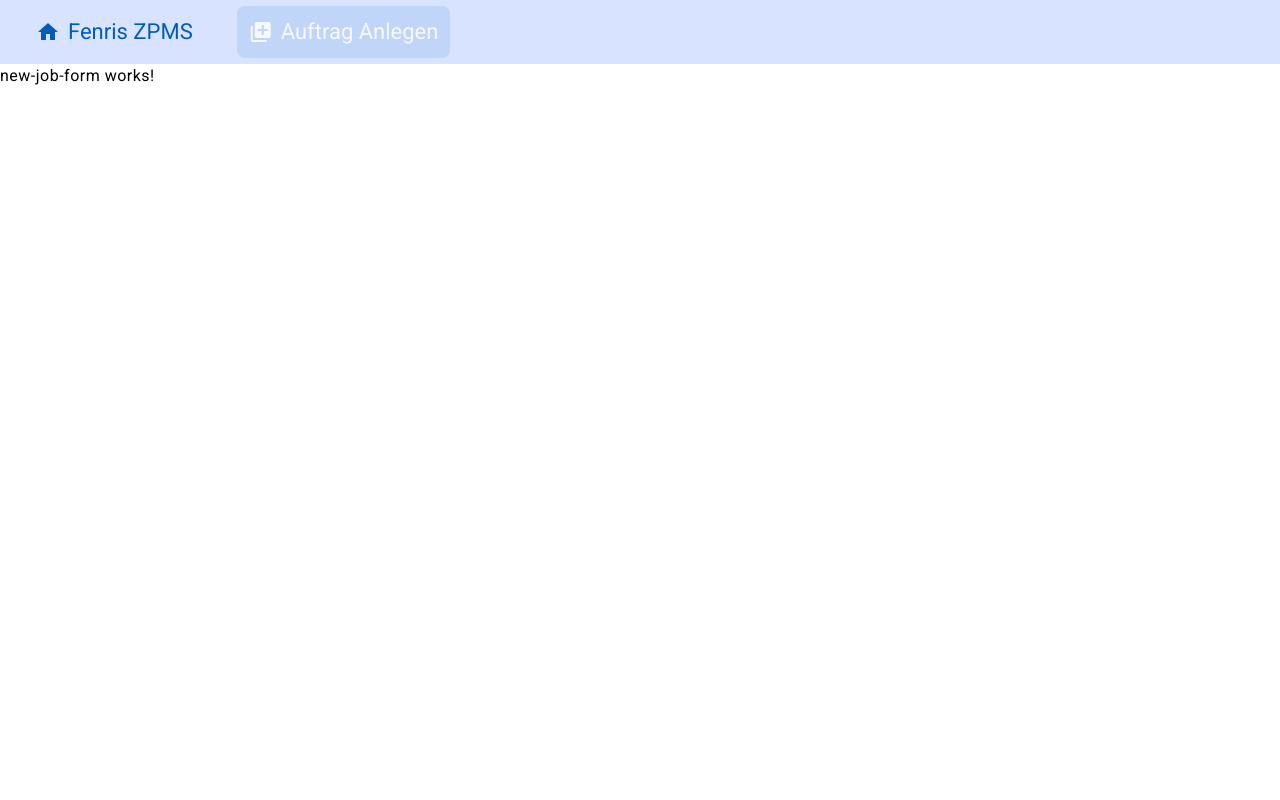
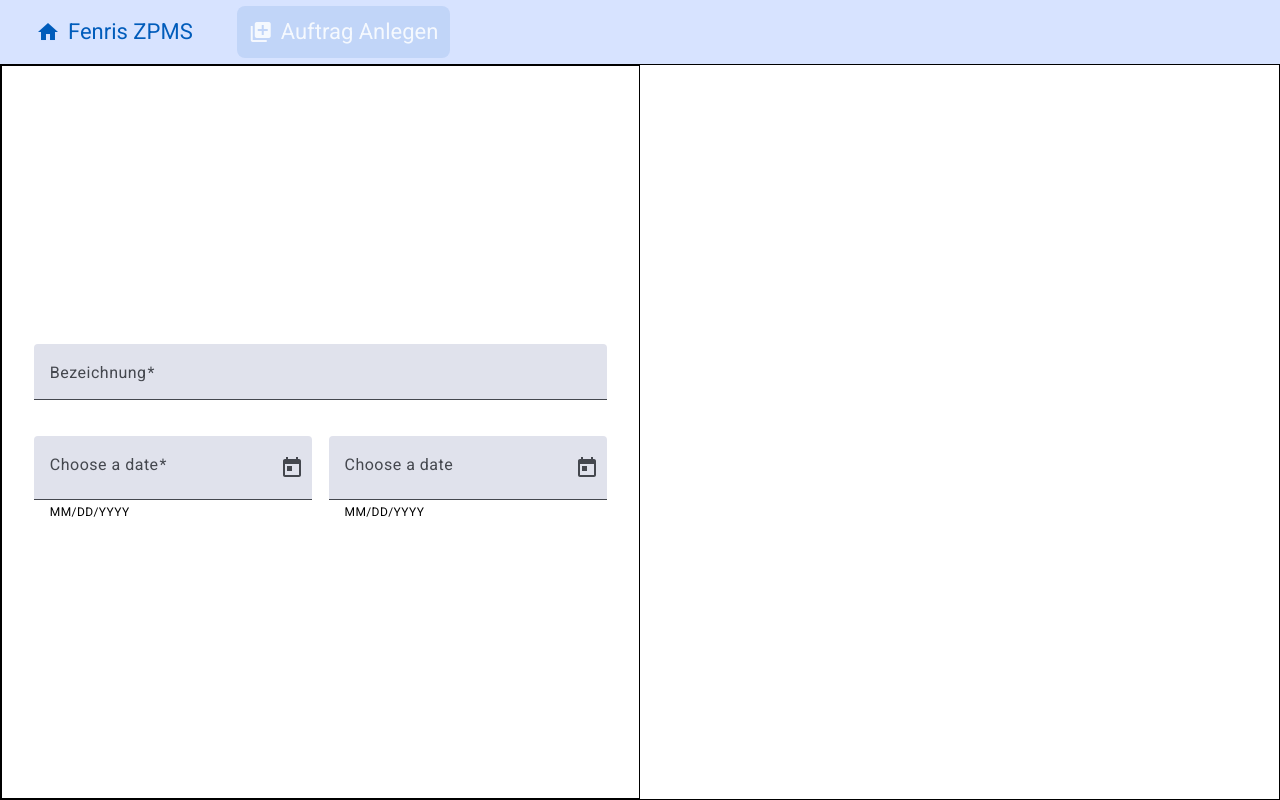
Before and after one commit to KevinMuellerDev/Fenris_ZPMS, an Angular app: page /newjob in a window 1280 px wide. Built offline with nearby package versions, Linux system fonts and the light colour scheme.

Commit message:
added input for name and dates

```diff
--- a/src/app/new-job-form/new-job-form.component.html
+++ b/src/app/new-job-form/new-job-form.component.html
@@ -1 +1,44 @@
-<p>new-job-form works!</p>
+<div class="job-generator-frame">
+    <form>
+        <div class="form-frame">
+
+            <mat-form-field class="example-full-width">
+                <mat-label>Bezeichnung</mat-label>
+                <input type="text" matInput [formControl]="name" placeholder="Bitte Bezeichnung angeben">
+                @if (name.hasError('required')) {
+                <mat-error>Bzeichnung ist <strong>erforderlich !</strong></mat-error>
+                }
+            </mat-form-field>
+
+            <div class="input-wrapper-col2">
+                <mat-form-field class="example-full-width">
+                    <mat-label>Choose a date</mat-label>
+                    <input [min]="dateToday" matInput (dateChange)="onDate($event)" [formControl]="date1" [matDatepicker]="picker1">
+                    <mat-hint>MM/DD/YYYY</mat-hint>
+                    <mat-datepicker-toggle matIconSuffix [for]="picker1"></mat-datepicker-toggle>
+                    <mat-datepicker #picker1></mat-datepicker>
+                </mat-form-field>
+                <mat-form-field class="example-full-width">
+                    <mat-label>Choose a date</mat-label>
+                    <input matInput [matDatepicker]="picker">
+                    <mat-hint>MM/DD/YYYY</mat-hint>
+                    <mat-datepicker-toggle matIconSuffix [for]="picker"></mat-datepicker-toggle>
+                    <mat-datepicker #picker></mat-datepicker>
+                </mat-form-field>
+            </div>
+            <!--
+        name: string;
+        dateOfReceipt: number;
+        desiredDeadline: number;
+        client: string;
+        otherTests: boolean;
+        typeOfTest: string[];
+        box: number;
+        comment: string;
+        climateState: string;
+        id: string;
+            -->
+
+        </div>
+    </form>
+</div>
--- a/src/app/new-job-form/new-job-form.component.scss
+++ b/src/app/new-job-form/new-job-form.component.scss
@@ -0,0 +1,54 @@
+.job-generator-frame {
+    width: 100%;
+    height: calc(100dvh - 64px);
+    border: 1px solid black;
+    box-sizing: border-box;
+
+    form {
+        display: flex;
+        justify-content: center;
+        align-items: center;
+        flex-direction: column;
+        height: 100%;
+        width: 50%;
+        box-sizing: border-box;
+        border: 1px solid black;
+
+        .input-wrapper {
+            width: 90%;
+
+            input {
+                width: calc(100% - 8px);
+                height: 32px;
+            }
+        }
+    }
+}
+
+.form-frame {
+    display: flex;
+    justify-content: center;
+    align-items: center;
+    flex-direction: column;
+    gap: 16px;
+    width: 100%;
+}
+
+.input-wrapper-col2 {
+    display: flex;
+    justify-content: space-between;
+    width: 90%;
+    gap: 16px;
+
+
+    input {
+        width: 90%;
+        height: 32px;
+    }
+}
+
+
+
+.example-full-width {
+    width: 90%;
+}
--- a/src/app/new-job-form/new-job-form.component.ts
+++ b/src/app/new-job-form/new-job-form.component.ts
@@ -1,12 +1,46 @@
-import { Component } from '@angular/core';
+import { ChangeDetectionStrategy, Component } from '@angular/core';
+import {
+  FormControl,
+  FormGroupDirective,
+  NgForm,
+  Validators,
+  FormsModule,
+  ReactiveFormsModule,
+  FormGroup,
+} from '@angular/forms';
+import { ErrorStateMatcher } from '@angular/material/core';
+import { MatInputModule } from '@angular/material/input';
+import { MatFormFieldModule } from '@angular/material/form-field';
+import { provideNativeDateAdapter } from '@angular/material/core';
+import { MatDatepickerModule } from '@angular/material/datepicker'
+
+export class MyErrorStateMatcher implements ErrorStateMatcher {
+  isErrorState(control: FormControl | null, form: FormGroupDirective | NgForm | null): boolean {
+    const isSubmitted = form && form.submitted;
+    return !!(control && control.invalid && (control.dirty || control.touched || isSubmitted));
+  }
+}
 
 @Component({
   selector: 'fen-new-job-form',
   standalone: true,
-  imports: [],
+  providers: [provideNativeDateAdapter()],
+  imports: [FormsModule, MatFormFieldModule, MatInputModule, MatDatepickerModule, ReactiveFormsModule],
+  changeDetection: ChangeDetectionStrategy.OnPush,
   templateUrl: './new-job-form.component.html',
   styleUrl: './new-job-form.component.scss'
 })
 export class NewJobFormComponent {
+  name = new FormControl('', [Validators.required, Validators.minLength(3)]);
+  date1 = new FormControl('', Validators.required)
+  matcher = new MyErrorStateMatcher();
+
+  dateToday: number = 0;
+  roomsFilter: any;
+
+  public onDate(event: any): void {
+    console.log(this.date1.value);
+
+  }
 
 }
```
Also changed, not shown: src/app/home/home.component.ts (+4 -4 lines).
